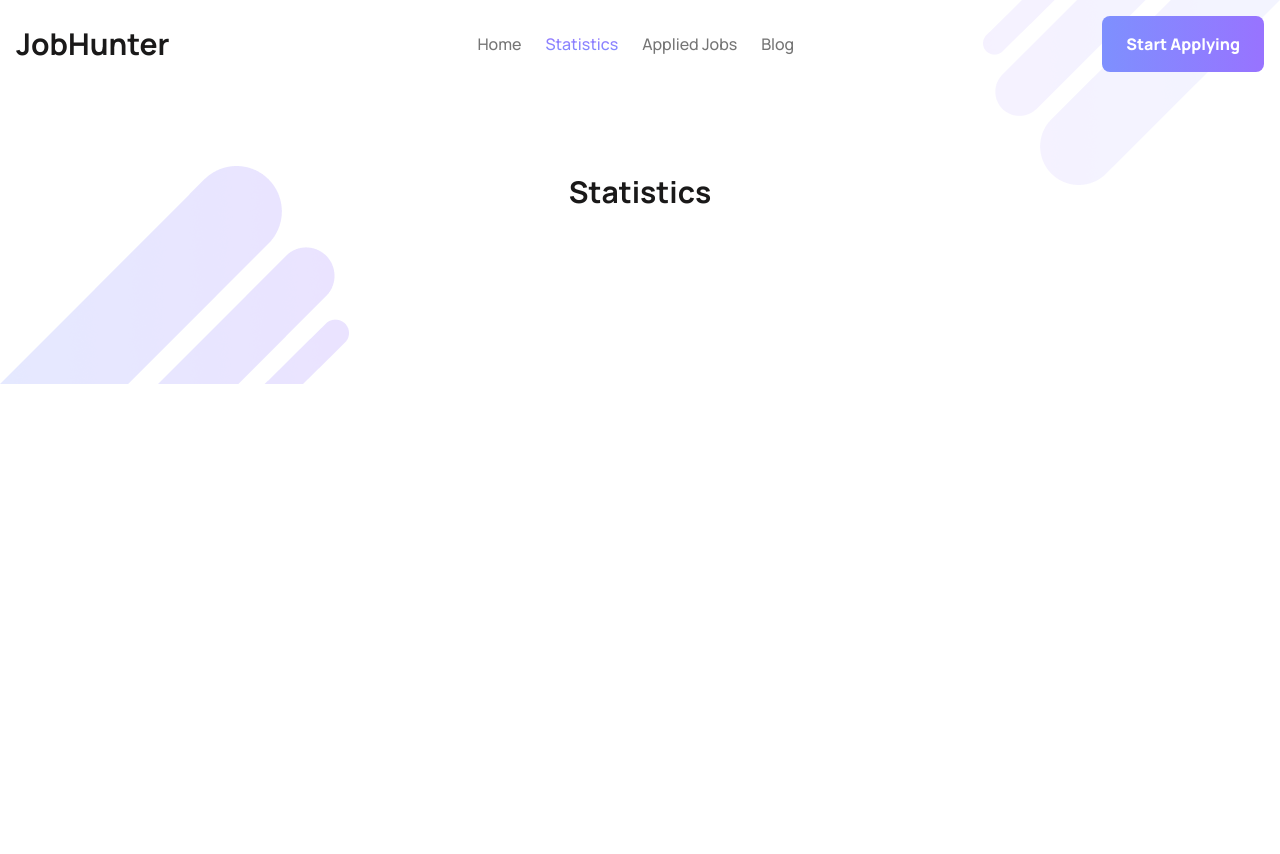
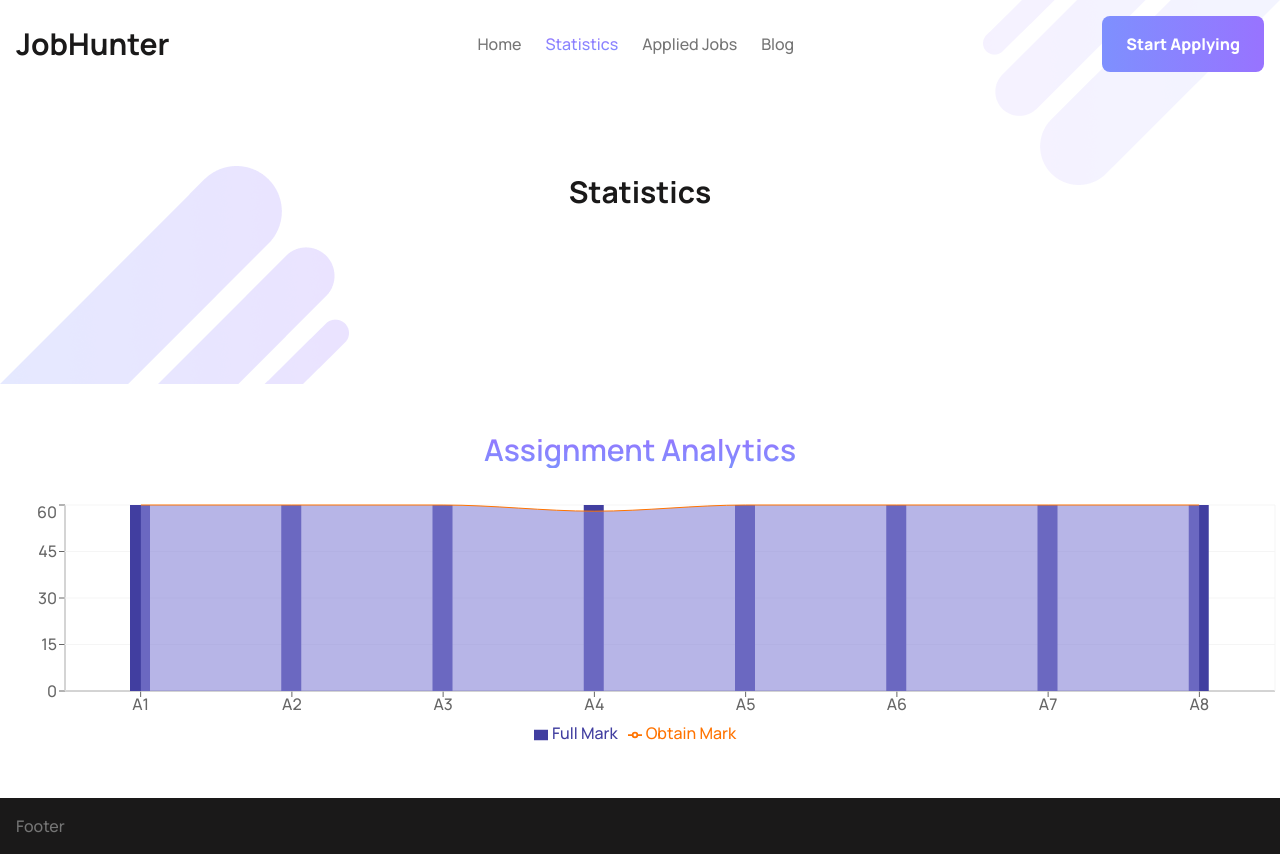
Before and after one commit to showkatali-dev/job-hunter, a React (Vite) app: page /statistics in a window 1280 px wide. Before the commit the page ends 800 px from the top, so only its background shows below. Built offline with nearby package versions, Linux system fonts and the light colour scheme.

Commit message:
added error page and spinner

```diff
--- a/package.json
+++ b/package.json
@@ -16,6 +16,7 @@
     "react-icons": "^4.8.0",
     "react-router-dom": "^6.10.0",
     "react-toastify": "^9.1.2",
+    "recharts": "^2.5.0",
     "sort-by": "^1.2.0"
   },
   "devDependencies": {
--- a/public/assignment_marks.json
+++ b/public/assignment_marks.json
@@ -1,42 +1,42 @@
 [
   {
-    "id": 1,
-    "assignment_no": 1,
-    "mark": 60
+    "name": "A1",
+    "Obtain Mark": 60,
+    "Full Mark": 60
   },
   {
-    "id": 2,
-    "assignment_no": 2,
-    "mark": 60
+    "name": "A2",
+    "Obtain Mark": 60,
+    "Full Mark": 60
   },
   {
-    "id": 3,
-    "assignment_no": 3,
-    "mark": 60
+    "name": "A3",
+    "Obtain Mark": 60,
+    "Full Mark": 60
   },
   {
-    "id": 4,
-    "assignment_no": 4,
-    "mark": 60
+    "name": "A4",
+    "Obtain Mark": 58,
+    "Full Mark": 60
   },
   {
-    "id": 5,
-    "assignment_no": 5,
-    "mark": 60
+    "name": "A5",
+    "Obtain Mark": 60,
+    "Full Mark": 60
   },
   {
-    "id": 6,
-    "assignment_no": 6,
-    "mark": 60
+    "name": "A6",
+    "Obtain Mark": 60,
+    "Full Mark": 60
   },
   {
-    "id": 7,
-    "assignment_no": 7,
-    "mark": 60
+    "name": "A7",
+    "Obtain Mark": 60,
+    "Full Mark": 60
   },
   {
-    "id": 8,
-    "assignment_no": 8,
-    "mark": 60
+    "name": "A8",
+    "Obtain Mark": 60,
+    "Full Mark": 60
   }
 ]
--- a/src/App.jsx
+++ b/src/App.jsx
@@ -1,8 +1,15 @@
 import React from "react";
-import { Outlet, RouterProvider, createBrowserRouter } from "react-router-dom";
+import {
+  Outlet,
+  RouterProvider,
+  createBrowserRouter,
+  useNavigation,
+} from "react-router-dom";
 import { ToastContainer } from "react-toastify";
 import "react-toastify/dist/ReactToastify.css";
+import Footer from "./components/Footer";
 import Navbar from "./components/Navbar";
+import Spinner from "./components/Spinner";
 import AppliedJobs from "./pages/AppliedJobs";
 import Blogs from "./pages/Blogs";
 import ErrorPage from "./pages/ErrorPage";
@@ -12,15 +19,17 @@ import Statistics from "./pages/Statistics";
 import { getLocalStorageData } from "./utilities/fakedb";
 
 const Layout = () => {
+  const navigation = useNavigation();
+
   return (
     <>
       <header>
         <Navbar />
       </header>
-      <main>
-        <Outlet />
-      </main>
-      <footer></footer>
+      <main>{navigation.state === "loading" ? <Spinner /> : <Outlet />}</main>
+      <footer>
+        <Footer />
+      </footer>
       <ToastContainer />
     </>
   );
@@ -47,6 +56,7 @@ const router = createBrowserRouter([
       {
         path: "/statistics",
         element: <Statistics />,
+        loader: () => fetch("../assignment_marks.json"),
       },
       {
         path: "/applied-jobs",
--- /dev/null
+++ b/src/components/Footer.jsx
@@ -0,0 +1,11 @@
+import React from "react";
+
+const Footer = () => {
+  return (
+    <div className="bg-[#1A1919]">
+      <div className="container mx-auto p-4">Footer</div>
+    </div>
+  );
+};
+
+export default Footer;
--- /dev/null
+++ b/src/components/Spinner.jsx
@@ -0,0 +1,15 @@
+import React from "react";
+
+const Spinner = () => {
+  return (
+    <div className="min-h-[calc(100vh-90px)] flex justify-center items-center">
+      <div className="text-6xl flex items-center gap-1">
+        <p>L</p>
+        <p className="w-9 h-9 border-[6px] border-dashed rounded-full relative top-2 border-blue-400 animate-spin"></p>
+        <p>ading....</p>
+      </div>
+    </div>
+  );
+};
+
+export default Spinner;
--- a/src/pages/AppliedJobs.jsx
+++ b/src/pages/AppliedJobs.jsx
@@ -25,7 +25,7 @@ const AppliedJobs = () => {
       >
         <h1 className="text-3xl font-bold text-primary">Applied Jobs</h1>
       </div>
-      <div className="container mx-auto p-4 my-12 text-right">
+      <div className="container mx-auto p-4 my-8 text-right">
         {/* filter */}
         <div className="inline-flex bg-white border rounded-md">
           <div className="relative">
--- a/src/pages/Blogs.jsx
+++ b/src/pages/Blogs.jsx
@@ -1,7 +1,81 @@
-import React from "react";
+import React, { useState } from "react";
+import { HiChevronDown } from "react-icons/hi";
+import bg2 from "../assets/images/Vector-1.png";
+import bg1 from "../assets/images/Vector.png";
+
+const questions = [
+  {
+    qn: "When should you use context API?",
+    ans: "Props are immutable which let React do fast reference check, whereas state is mutable and it can be managed in our view control. Props have better performance and state has worse performance. We use props to pass data to child component and use state to pass it down with props instead.",
+  },
+  {
+    qn: "What is a custom hook?",
+    ans: "useState is a react hook. It returns an array with two value. One is the current state and another is the function to update this state. It takes an initial value as argument and return an update state value whenever the setter function is called.",
+  },
+  {
+    qn: "What is useRef?",
+    ans: "useEffect is a react hook that allows us to perform side effects in our component. The purpose of useEffect is fetching data as well as direct DOM updates, performing different types of add event listener and also timer related function.",
+  },
+  {
+    qn: "What is useMemo?",
+    ans: "React is a javascript library that is used for building user interface. It works by creating a virtual representation of user interface called Virtual DOM, which allows React to efficiently update and render changes in response to user interaction and data changes.",
+  },
+];
 
 const Blogs = () => {
-  return <div>Blogs</div>;
+  const [expandedIndex, setExpandedIndex] = useState(0);
+
+  const expandHandler = (index) => {
+    setExpandedIndex(index);
+  };
+  return (
+    <section>
+      <div
+        className="banner h-72 md:h-80 lg:h-96 flex justify-center items-center"
+        style={{ backgroundImage: `url(${bg1}), url(${bg2})` }}
+      >
+        <h1 className="text-3xl font-bold text-primary">Blog</h1>
+      </div>
+
+      <div className="my-12 container mx-auto p-4">
+        <h1 className="text-primary text-3xl px-4 text-center font-bold mb-8">
+          React Interview Question
+        </h1>
+        {questions.map((question, i) => (
+          <div key={i}>
+            <div className="border-b mb-4 pb-2">
+              <div
+                onClick={() => {
+                  expandedIndex === i ? expandHandler(null) : expandHandler(i);
+                }}
+                className="flex items-center justify-between gap-x-4 hover:cursor-pointer"
+              >
+                <h2
+                  className={`text-2xl font-semibold ${
+                    expandedIndex === i ? "text-linear" : "text-secondary"
+                  }`}
+                >
+                  {question.qn}
+                </h2>
+                <HiChevronDown
+                  className={`text-3xl duration-200 ${
+                    expandedIndex === i ? "rotate-180" : "rotate-0"
+                  }`}
+                />
+              </div>
+              <div
+                className={`overflow-hidden mb-2 ${
+                  expandedIndex === i ? "h-fit" : "h-0"
+                }`}
+              >
+                <p>{question.ans}</p>
+              </div>
+            </div>
+          </div>
+        ))}
+      </div>
+    </section>
+  );
 };
 
 export default Blogs;
--- a/src/pages/ErrorPage.jsx
+++ b/src/pages/ErrorPage.jsx
@@ -1,7 +1,21 @@
 import React from "react";
+import { HiArrowLeft } from "react-icons/hi";
+import { HiOutlineFaceFrown } from "react-icons/hi2";
+import { Link, useRouteError } from "react-router-dom";
 
 const ErrorPage = () => {
-  return <div>ErrorPage</div>;
+  const { error, status } = useRouteError();
+
+  return (
+    <div className="h-screen flex flex-col justify-center items-center gap-y-4">
+      <HiOutlineFaceFrown className="text-7xl" />
+      <h1 className="text-4xl font-semibold">{status || 404}</h1>
+      <p className="text-lg text-gray-300">{error?.message || "Not found"}</p>
+      <Link to="/" className="btn-primary mt-6 flex gap-x-2 items-center">
+        <HiArrowLeft className="text-2xl" /> Back to Homepage
+      </Link>
+    </div>
+  );
 };
 
 export default ErrorPage;
--- a/src/pages/Statistics.jsx
+++ b/src/pages/Statistics.jsx
@@ -1,8 +1,22 @@
 import React from "react";
+import { useLoaderData } from "react-router-dom";
+import {
+  Area,
+  Bar,
+  CartesianGrid,
+  ComposedChart,
+  Legend,
+  ResponsiveContainer,
+  Tooltip,
+  XAxis,
+  YAxis,
+} from "recharts";
 import bg2 from "../assets/images/Vector-1.png";
 import bg1 from "../assets/images/Vector.png";
 
 const Statistics = () => {
+  const assignment_marks = useLoaderData();
+  console.log(assignment_marks);
   return (
     <section>
       <div
@@ -11,6 +25,32 @@ const Statistics = () => {
       >
         <h1 className="text-3xl font-bold text-primary">Statistics</h1>
       </div>
+      <div className="my-12">
+        <h2 className="text-center text-linear text-3xl font-semibold mb-8">
+          Assignment Analytics
+        </h2>
+        <ResponsiveContainer
+          className="container mx-auto"
+          width="100%"
+          height={250}
+        >
+          <ComposedChart data={assignment_marks}>
+            <XAxis dataKey="name" />
+            <YAxis />
+            <Tooltip />
+            <Legend />
+            <CartesianGrid stroke="#f5f5f5" />
+            <Bar dataKey="Full Mark" barSize={20} fill="#413ea0" />
+            {/* <Line type="monotone" dataKey="Obtain Mark" stroke="#ff7300" /> */}
+            <Area
+              type="monotone"
+              dataKey="Obtain Mark"
+              fill="#8884d8"
+              stroke="#ff7300"
+            />
+          </ComposedChart>
+        </ResponsiveContainer>
+      </div>
     </section>
   );
 };
```
Also changed, not shown: 1 other file (tests, documents, lock files or other folders).
